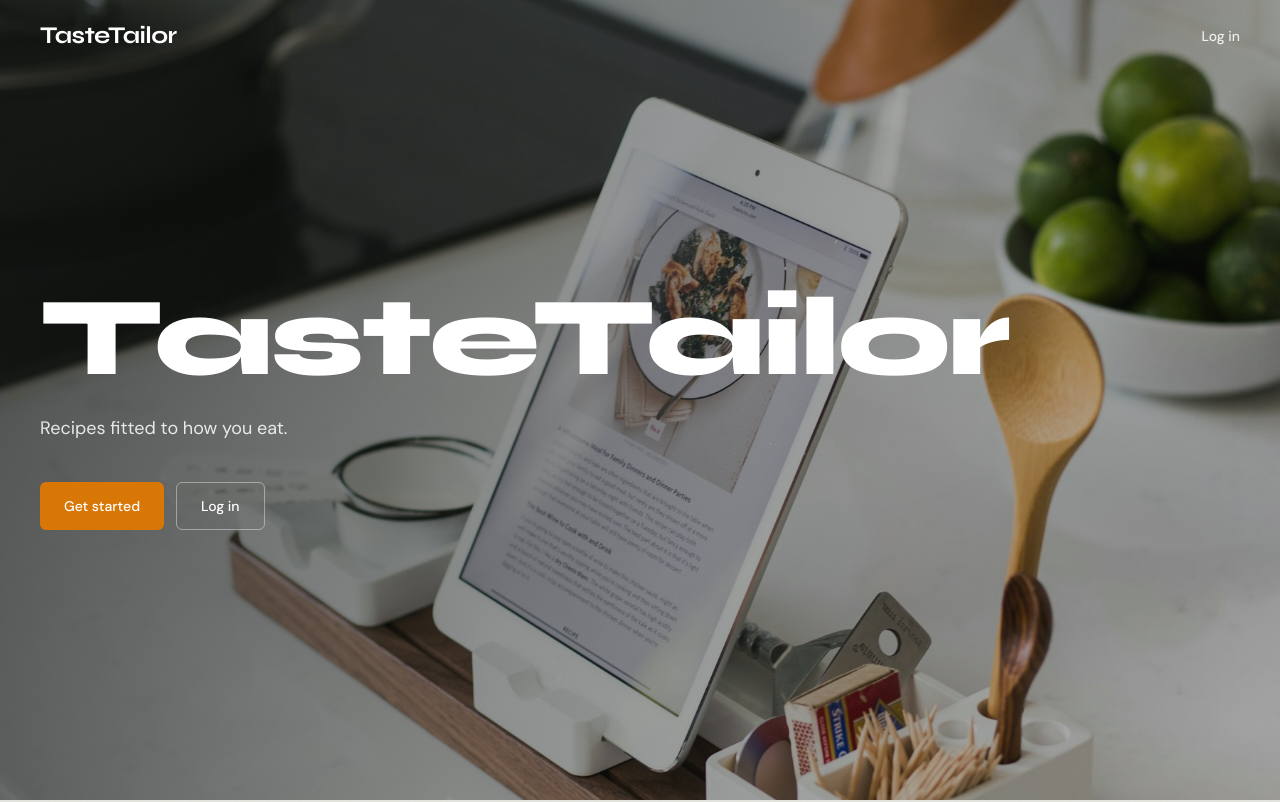
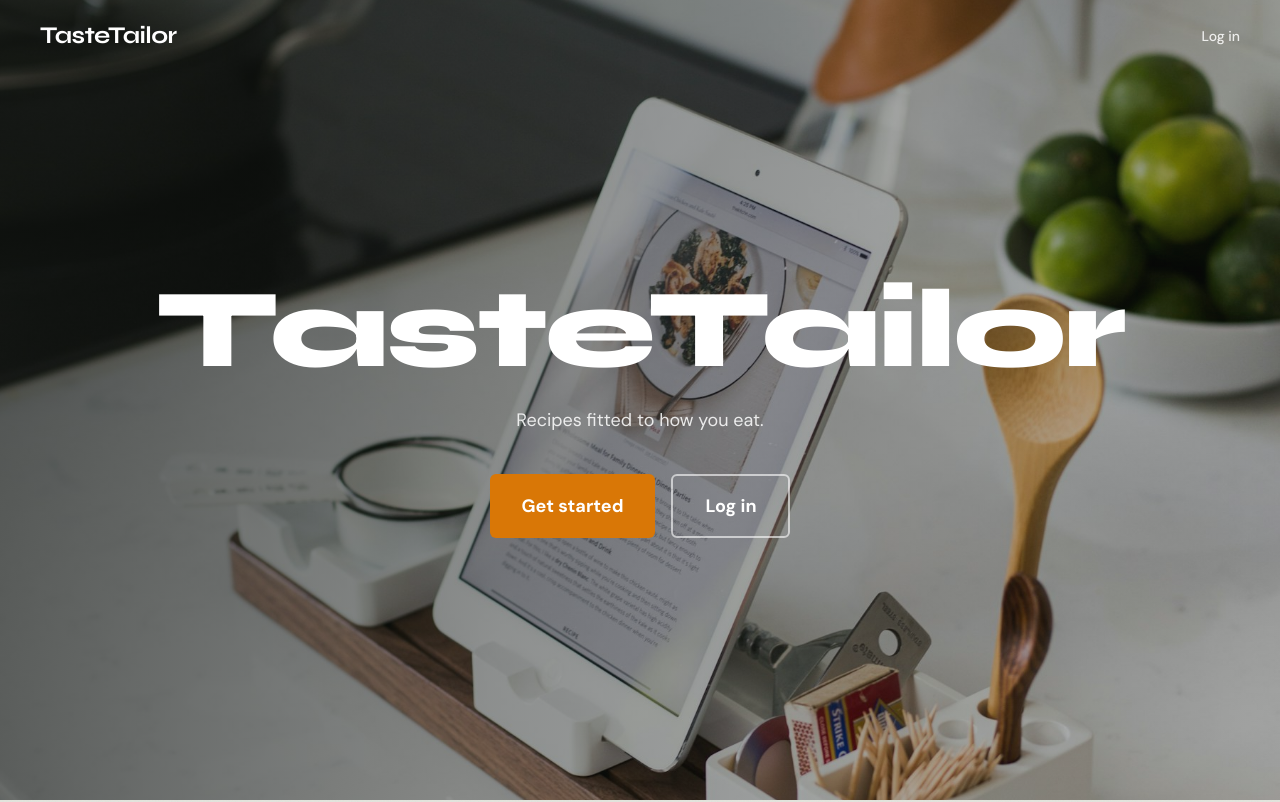
Before and after one commit to nicoleyerushalmi/tastetailor, a Next.js app: page / in a window 1280 px wide. Shown: the top 802 px of the page. Built offline with nearby package versions, Linux system fonts and the light colour scheme.

Commit message:
Fix reduced-motion hydration mismatch and center the homepage hero

```diff
--- a/app/layout.tsx
+++ b/app/layout.tsx
@@ -1,5 +1,6 @@
 import type { Metadata } from "next";
 import { DM_Sans, Syne } from "next/font/google";
+import { MotionConfig } from "motion/react";
 import "./globals.css";
 
 const display = Syne({
@@ -31,7 +32,7 @@ export default function RootLayout({
       className={`${display.variable} ${body.variable} h-full antialiased`}
     >
       <body className="min-h-full flex flex-col font-[family-name:var(--font-body)]">
-        {children}
+        <MotionConfig reducedMotion="user">{children}</MotionConfig>
       </body>
     </html>
   );
--- a/app/page.tsx
+++ b/app/page.tsx
@@ -2,22 +2,17 @@
 
 import Image from "next/image";
 import Link from "next/link";
-import { motion, useReducedMotion } from "motion/react";
+import { motion } from "motion/react";
 import { SiteFooter } from "@/components/layout/SiteFooter";
 import { SiteHeader } from "@/components/layout/SiteHeader";
 import { Section } from "@/components/layout/Section";
 
 export default function HomePage() {
-  const reduceMotion = useReducedMotion();
-
-  const fadeUp = (delay: number) =>
-    reduceMotion
-      ? { initial: false as const }
-      : {
-          initial: { opacity: 0, y: 18 },
-          animate: { opacity: 1, y: 0 },
-          transition: { duration: 0.45, delay, ease: "easeOut" as const },
-        };
+  const fadeUp = (delay: number) => ({
+    initial: { opacity: 0, y: 18 },
+    animate: { opacity: 1, y: 0 },
+    transition: { duration: 0.45, delay, ease: "easeOut" as const },
+  });
 
   return (
     <div className="flex min-h-full flex-1 flex-col bg-[var(--background)]">
@@ -33,8 +28,8 @@ export default function HomePage() {
         />
         <div className="photo-veil absolute inset-0" aria-hidden />
         <SiteHeader variant="on-photo" />
-        <main className="relative z-10 flex flex-1 flex-col justify-center px-6 pb-24 pt-10 md:px-10">
-          <div className="max-w-3xl">
+        <main className="relative z-10 flex flex-1 flex-col items-center justify-center px-6 pb-24 pt-10 text-center md:px-10">
+          <div className="flex max-w-3xl flex-col items-center">
             <motion.h1
               className="font-display text-[clamp(3.5rem,10vw,7rem)] font-extrabold leading-[0.92] tracking-tight text-white"
               {...fadeUp(0)}
@@ -47,16 +42,19 @@ export default function HomePage() {
             >
               Recipes fitted to how you eat.
             </motion.p>
-            <motion.div className="mt-10 flex flex-wrap gap-3" {...fadeUp(0.2)}>
+            <motion.div
+              className="mt-10 flex flex-wrap justify-center gap-4"
+              {...fadeUp(0.2)}
+            >
               <Link
                 href="/signup"
-                className="inline-flex h-12 items-center rounded-[var(--radius-control)] bg-[var(--color-accent)] px-6 text-sm font-medium text-white transition hover:bg-[var(--color-accent-hover)]"
+                className="inline-flex h-16 items-center rounded-[var(--radius-control)] bg-[var(--color-accent)] px-8 text-lg font-bold text-white transition hover:bg-[var(--color-accent-hover)]"
               >
                 Get started
               </Link>
               <Link
                 href="/login"
-                className="inline-flex h-12 items-center rounded-[var(--radius-control)] border border-white/40 bg-transparent px-6 text-sm font-medium text-white transition hover:border-white hover:bg-white/10"
+                className="inline-flex h-16 items-center rounded-[var(--radius-control)] border-2 border-white/60 bg-transparent px-8 text-lg font-bold text-white transition hover:border-white hover:bg-white/10"
               >
                 Log in
               </Link>
--- a/components/generate/GeneratingOverlay.tsx
+++ b/components/generate/GeneratingOverlay.tsx
@@ -1,7 +1,7 @@
 "use client";
 
 import { useEffect, useState } from "react";
-import { AnimatePresence, motion, useReducedMotion } from "motion/react";
+import { AnimatePresence, motion } from "motion/react";
 
 const MESSAGES = [
   "Fitting this recipe to how you eat…",
@@ -16,7 +16,6 @@ type GeneratingOverlayProps = {
 };
 
 export function GeneratingOverlay({ open }: GeneratingOverlayProps) {
-  const reduceMotion = useReducedMotion();
   const [index, setIndex] = useState(0);
 
   useEffect(() => {
@@ -39,7 +38,7 @@ export function GeneratingOverlay({ open }: GeneratingOverlayProps) {
       {open ? (
         <motion.div
           className="fixed inset-0 z-[60] flex items-center justify-center bg-[var(--color-ink)]/55 px-6 backdrop-blur-sm"
-          initial={reduceMotion ? false : { opacity: 0 }}
+          initial={{ opacity: 0 }}
           animate={{ opacity: 1 }}
           exit={{ opacity: 0 }}
           role="alertdialog"
@@ -49,9 +48,9 @@ export function GeneratingOverlay({ open }: GeneratingOverlayProps) {
         >
           <motion.div
             className="w-full max-w-md border border-[var(--color-border)] bg-[var(--color-surface)] px-8 py-10 text-center shadow-[var(--shadow-soft)]"
-            initial={reduceMotion ? false : { opacity: 0, y: 12 }}
+            initial={{ opacity: 0, y: 12 }}
             animate={{ opacity: 1, y: 0 }}
-            exit={reduceMotion ? undefined : { opacity: 0, y: 8 }}
+            exit={{ opacity: 0, y: 8 }}
           >
             <div className="mx-auto mb-6 h-10 w-10 animate-spin rounded-full border-2 border-[var(--color-border)] border-t-[var(--color-accent)]" />
             <p className="font-display text-xl font-semibold text-[var(--color-ink)]">
--- a/components/layout/AppNav.tsx
+++ b/components/layout/AppNav.tsx
@@ -13,7 +13,7 @@ import {
   History,
   X,
 } from "lucide-react";
-import { AnimatePresence, motion, useReducedMotion } from "motion/react";
+import { AnimatePresence, motion } from "motion/react";
 import { createClient } from "@/lib/supabase/client";
 
 const NAV_ITEMS = [
@@ -27,7 +27,6 @@ const NAV_ITEMS = [
 export function AppNav() {
   const pathname = usePathname();
   const router = useRouter();
-  const reduceMotion = useReducedMotion();
   const [signingOut, setSigningOut] = useState(false);
   const [open, setOpen] = useState(false);
 
@@ -124,16 +123,16 @@ export function AppNav() {
               type="button"
               aria-label="Close menu"
               className="fixed inset-0 z-40 bg-[var(--color-ink)]/40 md:hidden"
-              initial={reduceMotion ? false : { opacity: 0 }}
+              initial={{ opacity: 0 }}
               animate={{ opacity: 1 }}
               exit={{ opacity: 0 }}
               onClick={() => setOpen(false)}
             />
             <motion.aside
               className="fixed inset-y-0 right-0 z-50 flex w-[min(20rem,88vw)] flex-col border-l border-[var(--color-border)] bg-[var(--color-surface)] shadow-[var(--shadow-soft)] md:hidden"
-              initial={reduceMotion ? false : { x: "100%" }}
+              initial={{ x: "100%" }}
               animate={{ x: 0 }}
-              exit={reduceMotion ? undefined : { x: "100%" }}
+              exit={{ x: "100%" }}
               transition={{ type: "tween", duration: 0.25 }}
             >
               <div className="flex items-center justify-between border-b border-[var(--color-border)] px-4 py-4">
--- a/components/recipe/InsightsBox.tsx
+++ b/components/recipe/InsightsBox.tsx
@@ -1,6 +1,6 @@
 "use client";
 
-import { motion, useReducedMotion } from "motion/react";
+import { motion } from "motion/react";
 import { Button } from "@/components/ui/Button";
 import { isHttpUrl } from "@/lib/security/isHttpUrl";
 import type { RecipeInsights } from "@/types/recipe";
@@ -23,12 +23,11 @@ export function InsightsBox({
   retryLoading,
 }: InsightsBoxProps) {
   const sources = insights.sources ?? [];
-  const reduceMotion = useReducedMotion();
 
   return (
     <motion.div
       className="flex flex-col gap-5"
-      initial={reduceMotion ? false : { opacity: 0, y: 8 }}
+      initial={{ opacity: 0, y: 8 }}
       animate={{ opacity: 1, y: 0 }}
       transition={{ duration: 0.4, ease: "easeOut" }}
     >
--- a/components/recipe/RecipeDetailClient.tsx
+++ b/components/recipe/RecipeDetailClient.tsx
@@ -2,7 +2,7 @@
 
 import Image from "next/image";
 import { useState } from "react";
-import { motion, useReducedMotion } from "motion/react";
+import { motion } from "motion/react";
 import { AddToShoppingListButton } from "@/components/recipe/AddToShoppingListButton";
 import { CookModeView } from "@/components/recipe/CookModeView";
 import { IngredientList } from "@/components/recipe/IngredientList";
@@ -61,7 +61,6 @@ export function RecipeDetailClient({
   imageCreditName,
   imageCreditUrl,
 }: RecipeDetailClientProps) {
-  const reduceMotion = useReducedMotion();
   const [recipe, setRecipe] = useState<RecipeState>({
     title,
     servingsBase,
@@ -134,7 +133,7 @@ export function RecipeDetailClient({
       ) : null}
     <main className="mx-auto flex w-full max-w-5xl flex-1 flex-col gap-8 px-4 py-10 sm:px-6 lg:py-12">
       <motion.div
-        initial={reduceMotion ? false : { opacity: 0, y: 12 }}
+        initial={{ opacity: 0, y: 12 }}
         animate={{ opacity: 1, y: 0 }}
         transition={{ duration: 0.4, ease: "easeOut" }}
       >
@@ -193,7 +192,7 @@ export function RecipeDetailClient({
 
       <motion.div
         className="grid gap-10 lg:grid-cols-[minmax(0,0.95fr)_minmax(0,1.05fr)] lg:gap-12"
-        initial={reduceMotion ? false : { opacity: 0, y: 10 }}
+        initial={{ opacity: 0, y: 10 }}
         animate={{ opacity: 1, y: 0 }}
         transition={{ duration: 0.45, delay: 0.05, ease: "easeOut" }}
       >
--- a/components/ui/Button.tsx
+++ b/components/ui/Button.tsx
@@ -1,7 +1,7 @@
 "use client";
 
 import type { ButtonHTMLAttributes, ReactNode } from "react";
-import { motion, useReducedMotion } from "motion/react";
+import { motion } from "motion/react";
 
 type ButtonProps = ButtonHTMLAttributes<HTMLButtonElement> & {
   children: ReactNode;
@@ -26,10 +26,9 @@ export function Button({
   type = "button",
   ...props
 }: ButtonProps) {
-  const reduceMotion = useReducedMotion();
   const classNames = `inline-flex h-11 items-center justify-center rounded-[var(--radius-control)] px-5 text-sm font-medium transition disabled:cursor-not-allowed ${variants[variant]} ${className}`;
 
-  if (loading && !reduceMotion) {
+  if (loading) {
     return (
       <motion.button
         type={type}
--- a/next.config.ts
+++ b/next.config.ts
@@ -1,6 +1,10 @@
+import path from "path";
 import type { NextConfig } from "next";
 
 const nextConfig: NextConfig = {
+  turbopack: {
+    root: path.join(__dirname),
+  },
   allowedDevOrigins: ["127.0.0.1", "localhost"],
   images: {
     remotePatterns: [
--- a/middleware.ts
+++ b/proxy.ts
@@ -1,7 +1,7 @@
 import { type NextRequest } from "next/server";
 import { updateSession } from "@/lib/supabase/middleware";
 
-export async function middleware(request: NextRequest) {
+export async function proxy(request: NextRequest) {
   return updateSession(request);
 }
 
```
